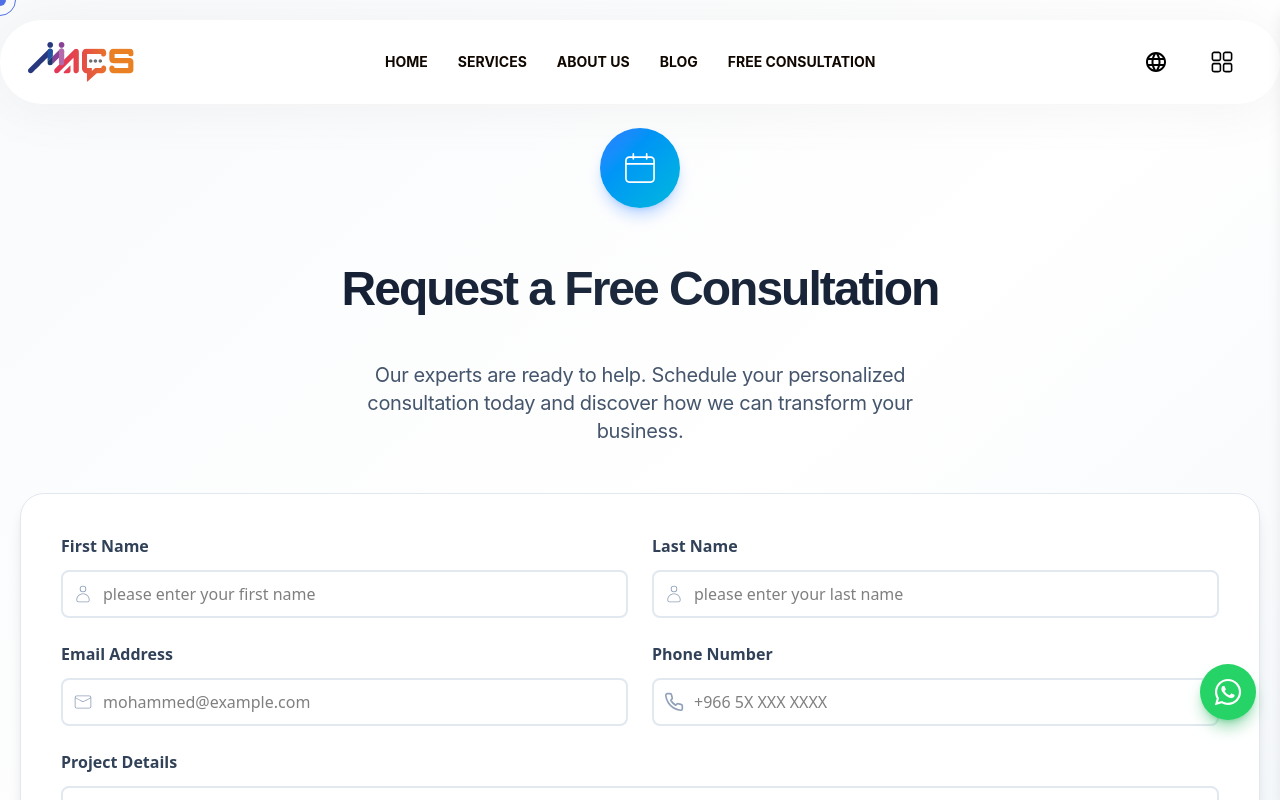
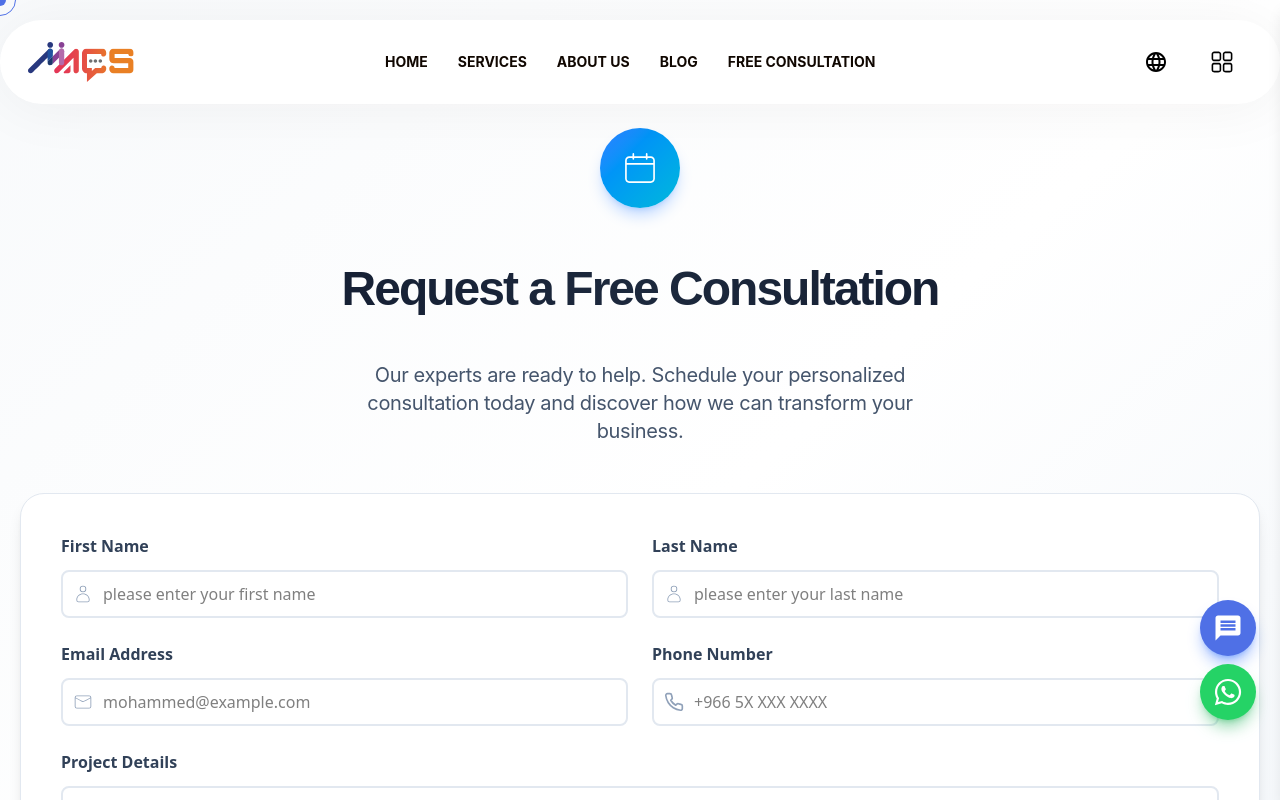
Before and after one commit to roabaot/arkan-almanasek, a Next.js app: page /en/consultation in a window 1280 px wide. Shown: the top 800 px of the page. Built offline with nearby package versions, Linux system fonts and the light colour scheme.

Commit message:
feat: add contact button

```diff
--- a/app/[locale]/components/common/ClientLayout.tsx
+++ b/app/[locale]/components/common/ClientLayout.tsx
@@ -2,6 +2,7 @@
 
 import dynamic from "next/dynamic";
 import { ToastContainer } from "react-toastify";
+import Contact from "./Contact";
 
 // Lazy load only interactive extras
 const CustomCursor = dynamic(() => import("./CustomCursor"), { ssr: false });
@@ -18,6 +19,7 @@ export default function ClientLayout() {
       {/* Mount globally ONLY if really required */}
       <CustomCursor />
       <ScrollToTopButton />
+      <Contact />
       {/* Offset WhatsApp button so it doesn't overlap scroll button (scroll is bottom-6 right-6) */}
       <div className="fixed flex flex-col gap-4 z-[9999] pointer-events-none">
         {/* Wrapper to stack buttons; each button re-enables pointer events */}
--- /dev/null
+++ b/app/[locale]/components/common/Contact.tsx
@@ -0,0 +1,18 @@
+"use client";
+import Link from "next/link";
+import { MdMessage } from "react-icons/md";
+
+export default function WhatsAppButton() {
+  return (
+    <Link
+      href="/consultation?type=contact"
+      className="group fixed z-[9999] bottom-36 ltr:right-6 rtl:left-6 flex items-center justify-center w-14 h-14 rounded-full bg-primaryBlue text-white shadow-lg shadow-blue-600/40 transition duration-300 hover:scale-105 focus:outline-none focus:ring-2 focus:ring-primaryBlue"
+    >
+      <MdMessage
+        size={30}
+        className="transition-transform group-hover:rotate-12"
+      />
+      <span className="sr-only">Contact</span>
+    </Link>
+  );
+}
```
